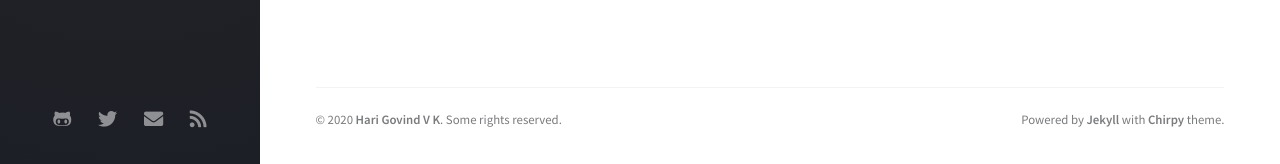
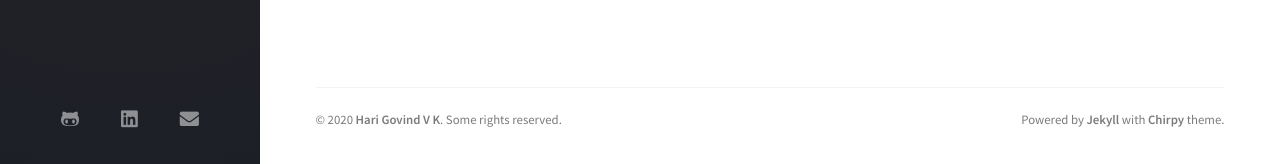
Before and after one commit to hgvk94/hgvk94.github.io, a Jekyll site: the page built from index.html, in a window 1280 px wide. Shown: the part 733-897 px from the top of the page. Built offline with Jekyll 4.4.1, drawn with Linux system fonts in a browser that asks for light colours; nearby versions of some CDN libraries; the list of posts is cut into pages by our own code; comment, search, counter and statistics services are not loaded.

Commit message:
remove twitter, add linkedin

```diff
--- a/_data/contact.yml
+++ b/_data/contact.yml
@@ -7,17 +7,20 @@
 -
   type: github
   icon: 'fab fa-github-alt'
+# -
+#   type: twitter
+#   icon: 'fab fa-twitter'
 -
-  type: twitter
-  icon: 'fab fa-twitter'
+  icon: 'fab fa-linkedin'   # icons powered by <https://fontawesome.com/>
+  url:  'https://www.linkedin.com/in/hari-govind-v-k-723502a6/'                  # Fill with your Linkedin homepage
 -
   type: email
   icon: 'fas fa-envelope'
   noblank: true            # open link in current tab
--
-  type: rss
-  icon: 'fas fa-rss'
-  noblank: true
+# -
+#   type: rss
+#   icon: 'fas fa-rss'
+#   noblank: true
 
 # Uncomment and complete the url below to enable more contact options
 # -
```
